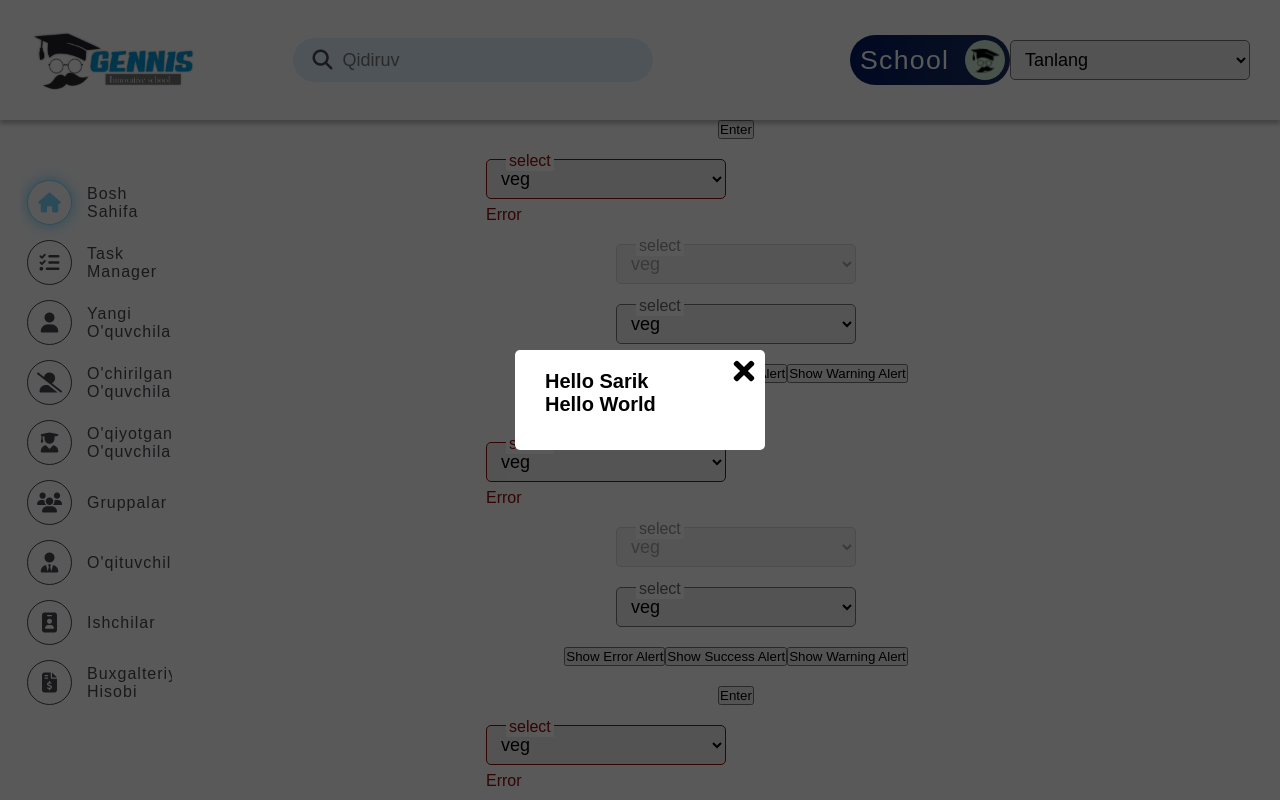
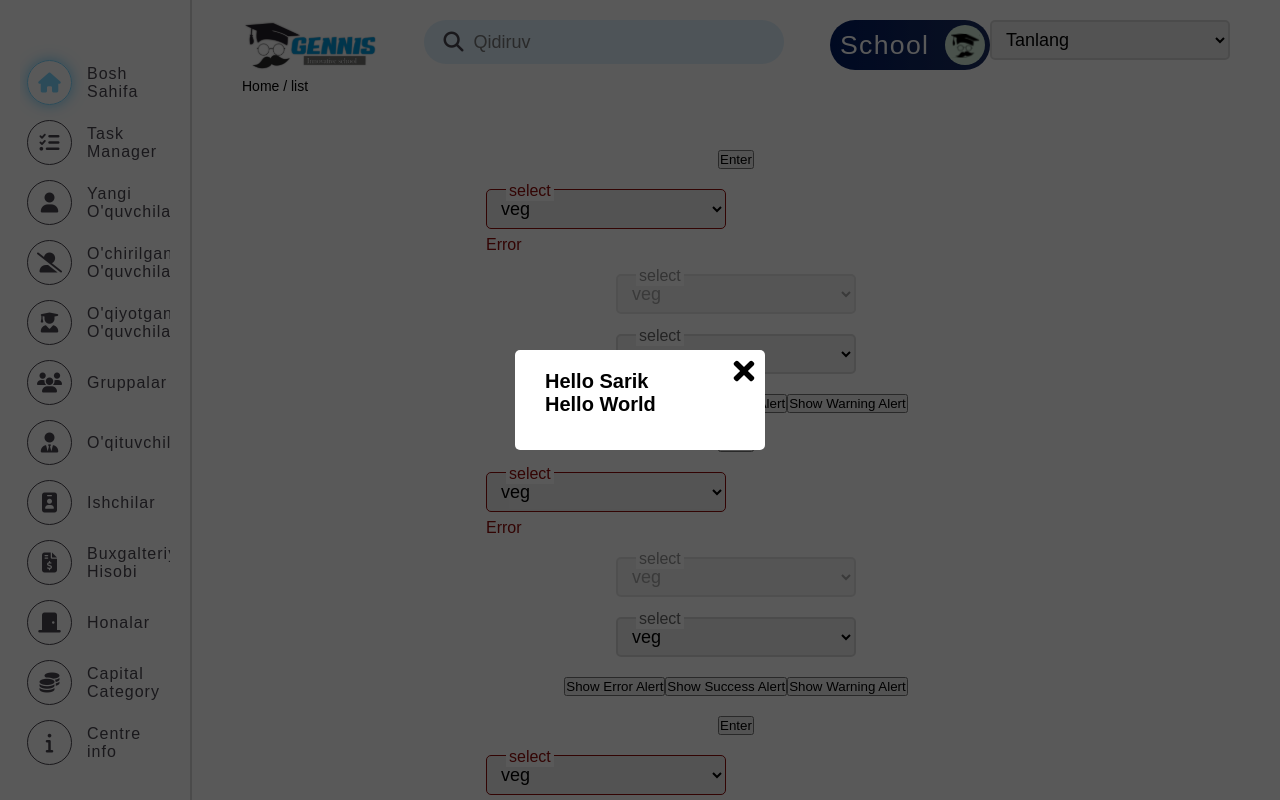
Before and after one commit to DeadMonstr/gennis2.0, a React (Create React App) app: page /platform/home in a window 1280 px wide. Built offline with nearby package versions, Linux system fonts and the light colour scheme.

Commit message:
added menuBar, fixed header, fixed router

```diff
--- a/src/app/layout/Layout.js
+++ b/src/app/layout/Layout.js
@@ -13,14 +13,15 @@ export const Layout = () => {
 
 
     return (
-        <>
-            <Header/>
+        <div style={{display: "flex"}}>
+            <Menubar/>
             <main className={cls.main}>
-                <Menubar/>
+                <Header/>
+
                 <div className={cls.main__content}>
                     <Outlet/>
                 </div>
             </main>
-        </>
+        </div>
     );
 };
--- a/src/app/layout/Layout.module.sass
+++ b/src/app/layout/Layout.module.sass
@@ -2,8 +2,9 @@
 
 .main
   width: 100%
-  height: calc((100svh - #{$appHeader-height-xl}))
+  height: 100svh
   display: flex
+  flex-direction: column
 
   &__content
     width: 100%
--- a/src/app/styles/abstracts/_variables.sass
+++ b/src/app/styles/abstracts/_variables.sass
@@ -42,4 +42,4 @@ $btn-switch-center-gr: #0EA5E9
 
 
 
-$appHeader-height-xl: 12rem
+$appHeader-height-xl: 10rem
--- a/src/pages/home/ui/home.js
+++ b/src/pages/home/ui/home.js
@@ -90,7 +90,8 @@ export const Home = () => {
             display: "flex",
             flexDirection: "column",
             alignItems: "center",
-            gap: "2rem"
+            gap: "2rem",
+            padding: "5rem 3rem"
         }}>
 
             <button onClick={() => setActive(!active)}>Enter</button>
--- a/src/shared/ui/select/select.module.sass
+++ b/src/shared/ui/select/select.module.sass
@@ -1,3 +1,4 @@
+@import "app/styles/abstracts/variables"
 
 .label
   width: fit-content
@@ -14,6 +15,7 @@
     padding: .5rem 1rem
     font-size: 1.8rem
     border-radius: .5rem
+    border: 2px solid $main-border-color
 
     &.error
       border: 1px solid #900B09
--- a/src/widgets/header/ui/header.js
+++ b/src/widgets/header/ui/header.js
@@ -1,26 +1,48 @@
-import React from 'react';
-
+import React, {useState} from 'react';
 
 import {SearchPlatformInput} from "features/searchInput";
 import GetLocation from "features/getLocation/getLocation";
 import {MainSwitch} from "shared/ui/mainSwitch";
 
-
 import cls from "./header.module.sass";
 import logo from "shared/assets/images/logo.svg";
 
 export const Header = () => {
+
+    const [selected, setSelected] = useState([])
+    const [deledtedId, setDeletedId] = useState(0)
+
+    console.log(selected, "selected")
+
     return (
-        <header className={cls.head}>
-            <div className={cls.head__logo}>
-                <img src={logo} alt=""/>
+        <header className={cls.header}>
+            <div className={cls.header__top}>
+                <img className={cls.header__logo} src={logo} alt=""/>
+                <SearchPlatformInput/>
+                <div className={cls.inner}>
+                    <MainSwitch/>
+                    <GetLocation/>
+                </div>
             </div>
-            <div className={cls.head__search}>
-                <SearchPlatformInput/>
-            </div>
-            <div className={cls.head__location}>
-                <MainSwitch/>
-                <GetLocation/>
+            <div className={cls.header__bottom}>
+                <p className={cls.header__info}>Home / list</p>
+                <div className={cls.header__selected}>
+                    {
+                        selected.map(item => {
+                            return (
+                                <div
+                                    className={cls.header__item}
+                                >
+                                    <i
+                                        onClick={() => setDeletedId(item.id)}
+                                        className="fa fa-times"
+                                    />
+                                    <p>{item.name}</p>
+                                </div>
+                            )
+                        })
+                    }
+                </div>
             </div>
         </header>
     );
--- a/src/widgets/header/ui/header.module.sass
+++ b/src/widgets/header/ui/header.module.sass
@@ -1,25 +1,68 @@
 @import "app/styles/abstracts/variables"
 
 
-.head
+.header
   width: 100%
   height: $appHeader-height-xl
   display: flex
-  align-items: center
-  justify-content: space-between
-  position: relative
+  flex-direction: column
+  //align-items: center
+  //justify-content: space-between
+  //position: relative
   z-index: 1000
-  box-shadow: 0 4px 4px rgba(0, 0, 0, 0.24)
-  padding: 2rem 3rem
+  //box-shadow: 0 4px 4px $main-border-color
+  padding: 2rem 5rem
+  gap: 1rem
+
+  &__top
+    width: 100%
+    height: 80%
+    display: flex
+    justify-content: space-between
+
+    .inner
+      display: flex
+      justify-content: space-between
 
   &__logo
+    //width: 20rem
+    height: 5rem
+
+  &__bottom
+    height: 20%
+
+  &__info
+    font-size: 1.4rem
+
+  &__selected
+    display: flex
+    gap: 2rem
+
+  &__item
+    background-color: #F3F3F3
+    display: flex
+    justify-content: center
+    //padding: 10px 20px 10px 20px
+    border-radius: 10px
+    font-size: 1.5rem
+    gap: 1rem
+    align-items: center
+    text-transform: capitalize
+    margin-top: 10px
+    width: 100px
+    height: 30px
+
+  //&__logo
     display: flex
     flex-direction: column
 
   //&__search
-    width: 30%
+    width: 60%
+    display: flex
+    justify-content: space-between
+    align-items: center
 
-  &__location
+  //&__location
     width: 500px
     display: flex
     align-items: center
--- a/src/widgets/menuBar/ui/menuBar.module.sass
+++ b/src/widgets/menuBar/ui/menuBar.module.sass
@@ -1,13 +1,14 @@
 @import "app/styles/abstracts/variables"
 
 .menu
-  height: calc((100svh - #{$appHeader-height-xl}))
+  height: 100svh
   width: 15%
   padding: 3rem 2rem
+  border-right: 2px solid $main-border-color
 
   &__inner
     width: 100%
-    height: 90%
+    height: 100%
     padding: 3rem 2rem 2rem .7rem
     display: flex
     flex-direction: column
```
Also changed, not shown: src/widgets/menuBar/ui/menuBar.js (+0 -26 lines).
